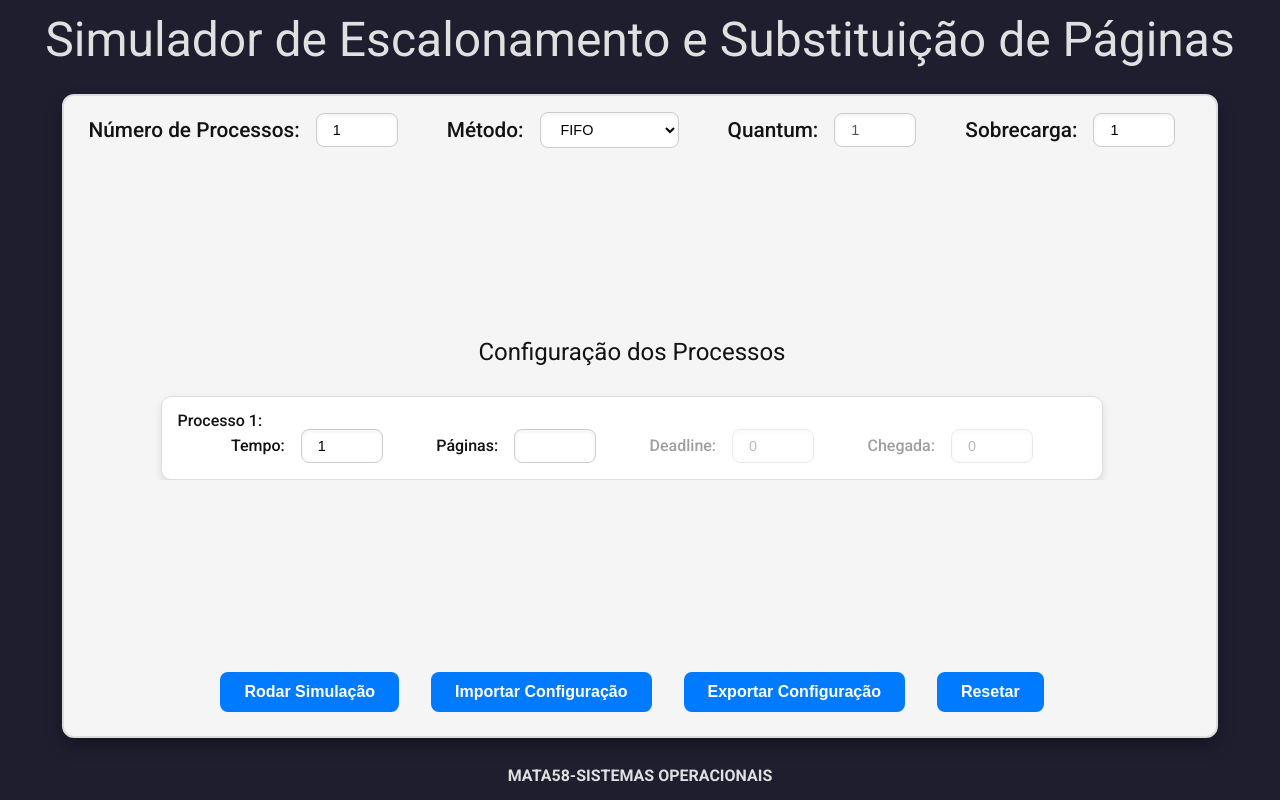
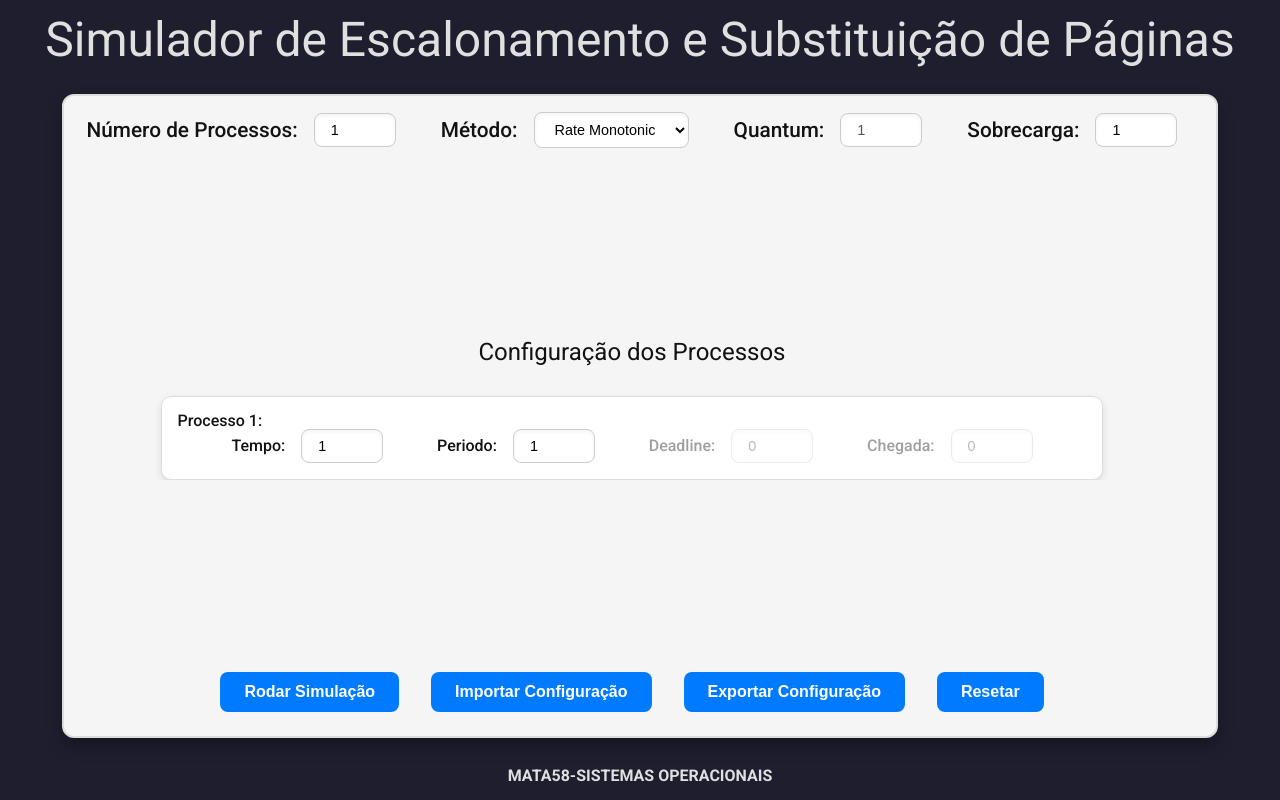
Before and after one commit to JoseRaimundo27/SimuladorSO, a React (Vite) app: page / in a window 1280 px wide. Built offline with nearby package versions, Linux system fonts and the light colour scheme.

Commit message:
recebendo e pritando process data para debug

```diff
--- a/src/algorithms/Simulation/index.jsx
+++ b/src/algorithms/Simulation/index.jsx
@@ -7,7 +7,7 @@ import { AiFillThunderbolt } from "react-icons/ai";
 
 import "../style.css";
 
-export default function Simulation({ algorithm, processData, quantum = 1, overhead = 1 }) {
+export default function Simulation({ algorithm, processData, quantum = 1, periodo = 1,  overhead = 1 }) {
     const [simulationData, setSimulationData] = useState([]);
     const moment = useRef(0);
     const lastTick = useRef(Date.now());
@@ -61,8 +61,9 @@ export default function Simulation({ algorithm, processData, quantum = 1, overhe
                 activeProcesses = activeProcesses.filter(p => p.chegada <= time);
 
                 if (activeProcesses.length) {
-                    if (algorithm === "fifo" ) {
+                    if (algorithm === "rm" ) {
                         currentProcess = activeProcesses.sort((p, q) => p.chegada - q.chegada)[0];
+                        console.log("aqui")
                     }
 
                     else if(algorithm === "round_robin"){
--- a/src/components/Main/index.jsx
+++ b/src/components/Main/index.jsx
@@ -7,8 +7,9 @@ import "./style.css";
 
 function Main() {
   const [numProcesses, setNumProcesses] = useState(1);
-  const [algorithm, setAlgorithm] = useState("fifo");
+  const [algorithm, setAlgorithm] = useState("rm");
   const [quantum, setQuantum] = useState(1);
+  const [periodo, setPeriodo] = useState(1);
   const [overhead, setOverhead] = useState(1);
   const [processData, setProcessData] = useState([]);
   const [isSimulationRunning, setIsSimulationRunning] = useState(false); // Estado para controle de execução
@@ -19,6 +20,9 @@ function Main() {
     fillProcesses(numProcesses);
   }, [numProcesses]);
 
+  useEffect(() => {
+  console.log('Process Data:', processData);
+}, [processData]);
   const handleNumProcessesChange = (n) => {
     const newNum = Math.max(1, Number(n));
     setNumProcesses(newNum);
@@ -30,6 +34,7 @@ function Main() {
       const newProcesses = Array.from({ length: offset }, (_, index) => ({
         id: processData.length + index + 1,
         tempo: 1,
+        periodo: 1,
         deadline: 0,
         chegada: 0,
       }));
@@ -90,9 +95,10 @@ function Main() {
   };
 
   const handleSimulationReset = () => {
-    setAlgorithm("fifo");
+    setAlgorithm("rm");
     setQuantum(1);
     setOverhead(1);
+    setPeriodo(1);
     setProcessData([]);
     setNumProcesses(1);
     setIsSimulationRunning(false); // Simulação não está mais em execução
@@ -128,7 +134,7 @@ function Main() {
               onChange={(e) => setAlgorithm(e.target.value)}
             >
 
-              <option value="fifo">FIFO</option>
+              <option value="rm">Rate Monotonic</option>
               <option value="sjf">SJF</option>
               <option value="edf">EDF</option>
               <option value="round_robin">Round Robin</option>
@@ -167,7 +173,9 @@ function Main() {
                 algorithm={algorithm}
                 disabled={isSimulationRunning}
               />
-            ))}
+            ))
+
+            }
           </div>
         </div>
 
@@ -197,7 +205,7 @@ function Main() {
         </div>
         {/* Renderiza o componente de simulação somente se a simulação estiver rodando */}
         {isSimulationRunning && (
-          <Simulation {...{algorithm, processData, quantum, overhead}} />
+          <Simulation {...{algorithm, processData, quantum,periodo, overhead}} />
         )}
 
       </dialog>
--- a/src/components/ProcessCard/index.jsx
+++ b/src/components/ProcessCard/index.jsx
@@ -26,13 +26,13 @@ function ProcessCard({ process, index, onChange, algorithm, disabled }) {
           />
         </label>
         <label className={`process-config-label ${disablePages ? "disabled" : ""}`}>
-          Páginas:
+          Periodo:
           <input
             type="number"
             min="1"
             max="10"
-            value={process.paginas}
-            onChange={(e) => onChange(index, "paginas", e.target.value)}
+            value={process.periodo}
+            onChange={(e) => onChange(index, "periodo", e.target.value)}
             disabled={disabled}
           />
         </label>
```
